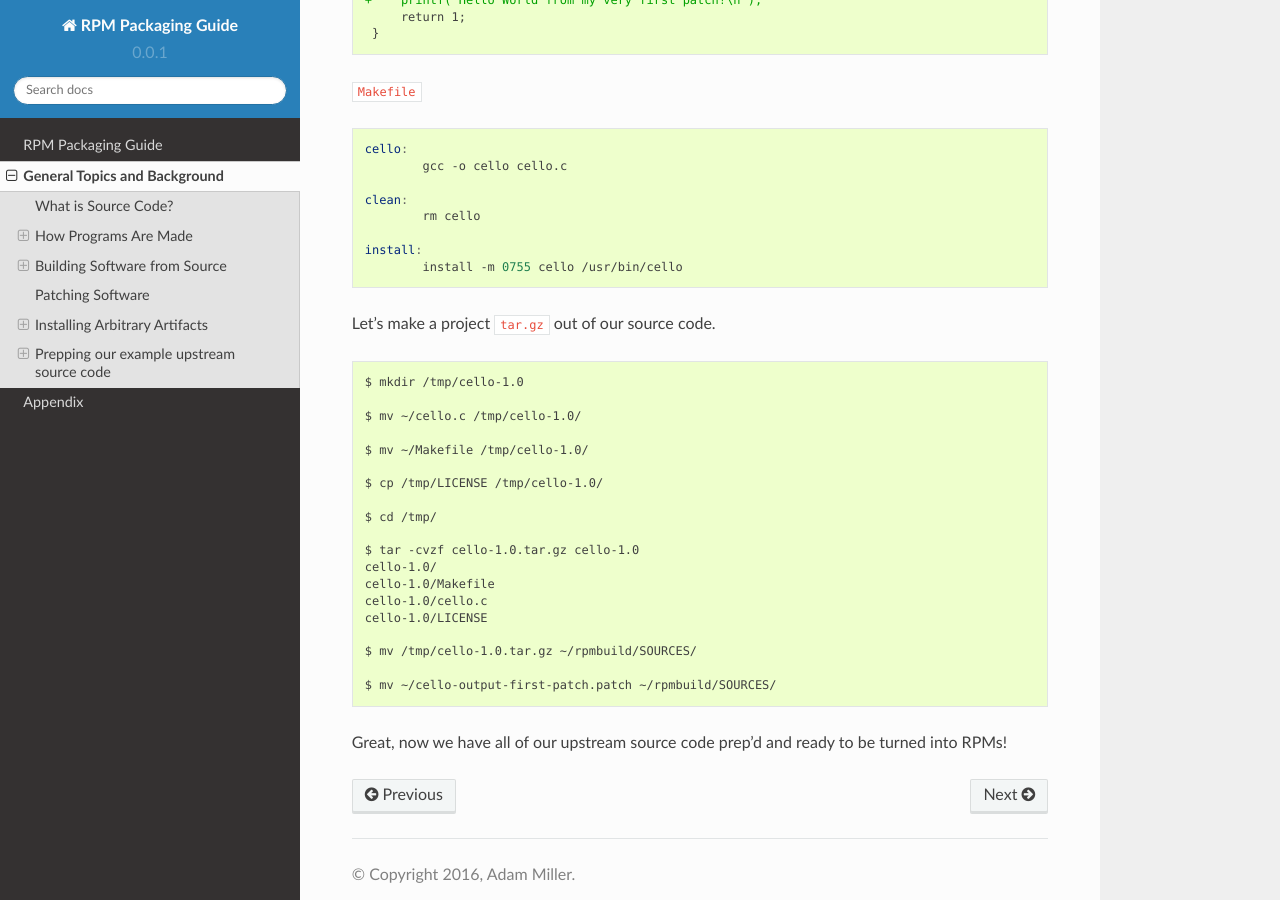
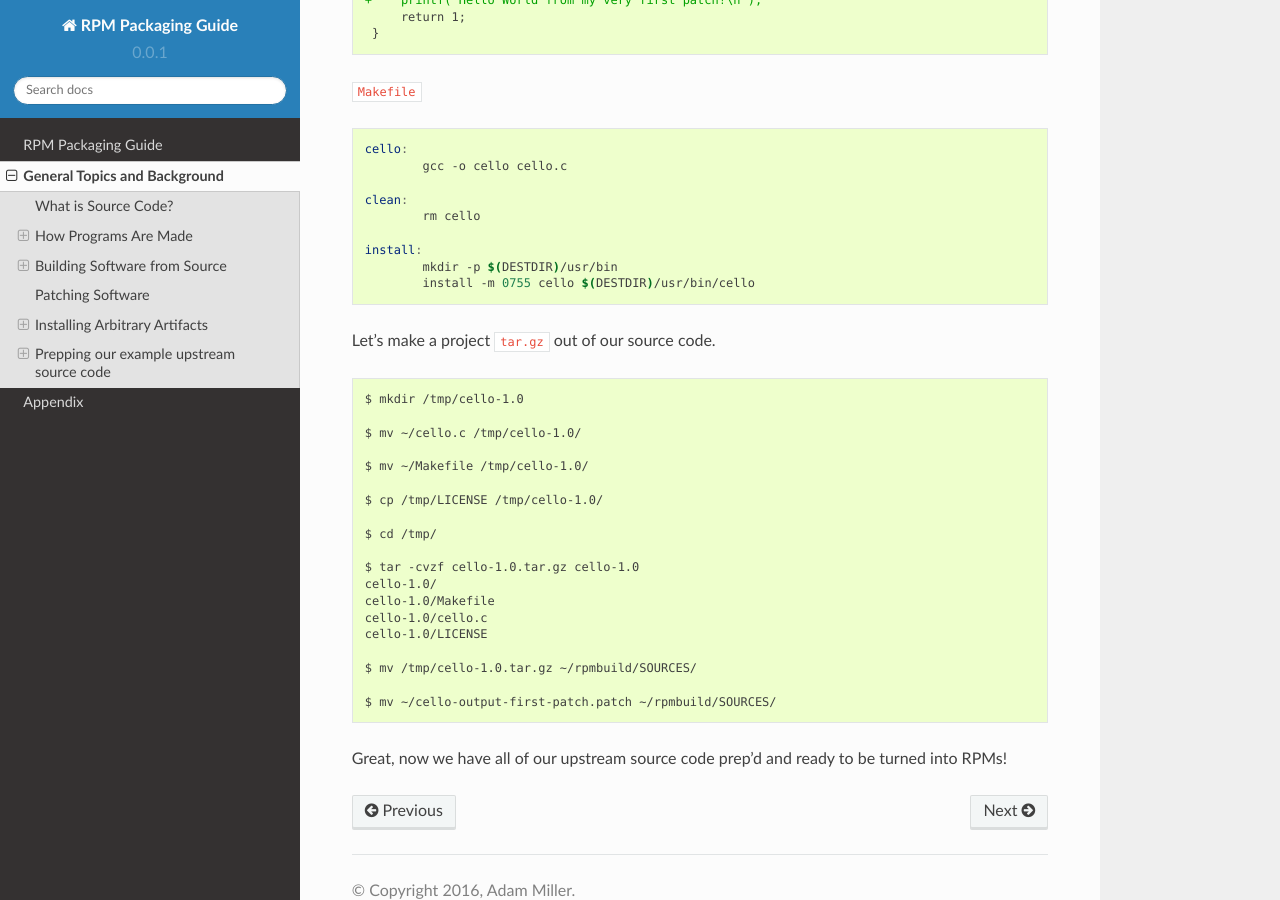
Before and after one commit to redhat-developer/rpm-packaging-guide, a Sphinx documentation site: the page built from source/general-background.rst, in a window 1280 px wide and 900 px high, scrolled down 14929 px. Built offline with Sphinx 7.4.7 and the Read the Docs theme 2.0.0, drawn with Linux system fonts in a browser that asks for light colours.

Commit message:
fix second listing of the Makefile in background materials
Signed-off-by: Adam Miller <maxamillion@fedoraproject.org>

```diff
--- a/source/general-background.rst
+++ b/source/general-background.rst
@@ -793,7 +793,8 @@ are simulating here. (More on this later).
             rm cello
 
     install:
-            install -m 0755 cello /usr/bin/cello
+            mkdir -p $(DESTDIR)/usr/bin
+            install -m 0755 cello $(DESTDIR)/usr/bin/cello
 
 Let's make a project ``tar.gz`` out of our source code.
 
```
